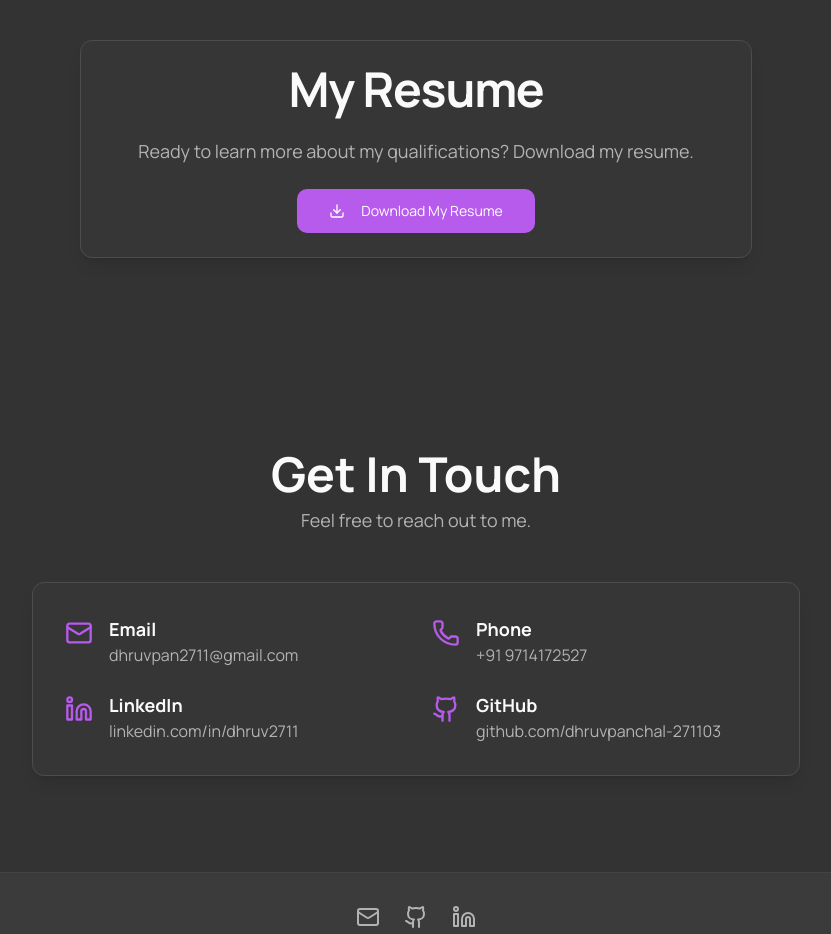
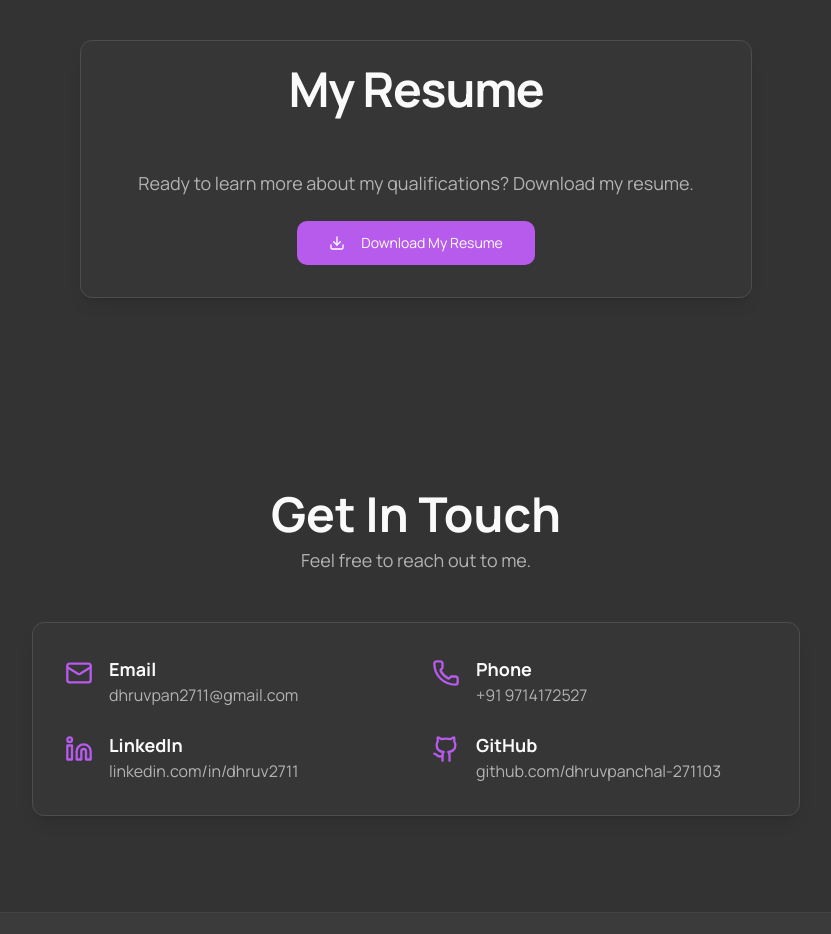
Before and after one commit to dhruvpanchal-271103/Dhruv-Portfolio, a Next.js app: page / in a window 1280 px wide. Shown: the part 4560-5494 px from the top of the page, without its empty margins (224-1055 px from the left). Built offline with nearby package versions, Linux system fonts and the light colour scheme.

Commit message:
in resume box py more

```diff
--- a/src/components/sections/my-resume-section.tsx
+++ b/src/components/sections/my-resume-section.tsx
@@ -16,7 +16,7 @@ export default function MyResumeSection() {
           <CardHeader>
             <CardTitle className="font-headline text-4xl md:text-5xl font-bold text-foreground">My Resume</CardTitle>
           </CardHeader>
-          <CardContent className="flex flex-col items-center space-y-6">
+          <CardContent className="flex flex-col items-center space-y-6 py-8"> {/* Added py-8 for more vertical padding */}
             <p className="text-lg text-muted-foreground">
               Ready to learn more about my qualifications? Download my resume.
             </p>
```
